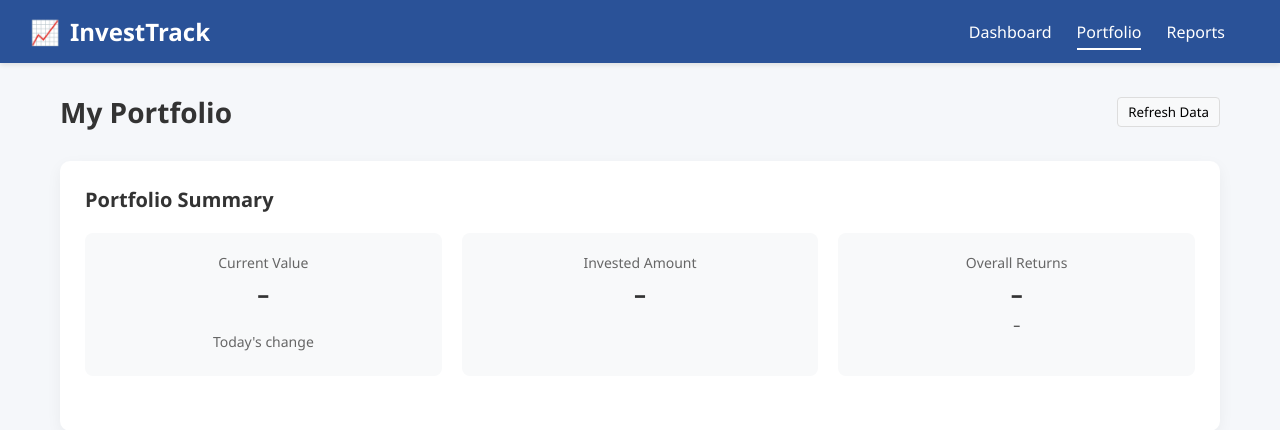
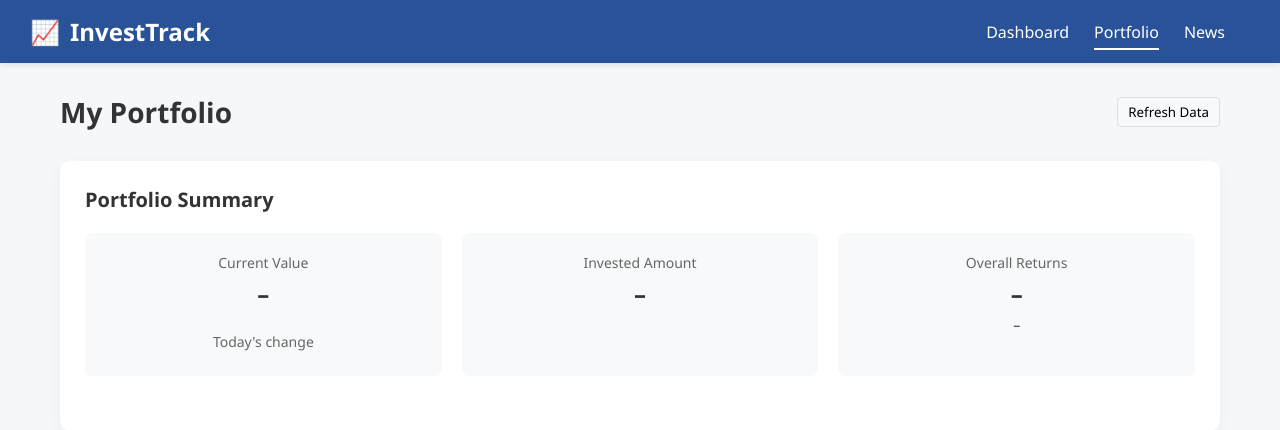
Before and after one commit to sanketagarwal27/InvestTrack, a Flask app: page /portfolio in a window 1280 px wide. Shown: the top 430 px of the page. Run offline with Flask 3, Linux system fonts and the light colour scheme; some libraries are stand-ins or nearby versions.

Commit message:
Updated Portfolio Page

```diff
--- a/static/js/portfolio.js
+++ b/static/js/portfolio.js
@@ -20,7 +20,7 @@ async function loadHoldings() {
     const res = await fetch('/api/zerodha/holdings');
     const payload = await res.json();
     if (payload.error) {
-      alert('Error: ' + payload.error);
+      alert('Zerodha Broker not connected. Please connect to Zerodha first.');
       return;
     }
     allHoldings = payload.holdings;
--- a/templates/portfolio.html
+++ b/templates/portfolio.html
@@ -4,7 +4,7 @@
   <meta charset="UTF-8"/>
   <meta name="viewport" content="width=device-width, initial-scale=1.0"/>
   <title>InvestTrack - Portfolio</title>
-  <link rel="icon" type="png" href="/assets/INVEST TRACK.png">
+  <link rel="icon" type="png" href="{{ url_for('static', filename='assets/INVEST_TRACK.png') }}">
   <link rel="stylesheet" href="{{ url_for('static', filename='css/portfolio.css') }}"/>
 </head>
 <body>
@@ -13,7 +13,7 @@
     <ul class="nav-menu">
       <li><a href="{{ url_for('dashboard') }}">Dashboard</a></li>
       <li><a href="{{ url_for('portfolio') }}" class="active">Portfolio</a></li>
-      <li><a href="#">Reports</a></li>
+      <li><a href="{{ url_for('news') }}">News</a></li>
     </ul>
   </nav>
 
```
